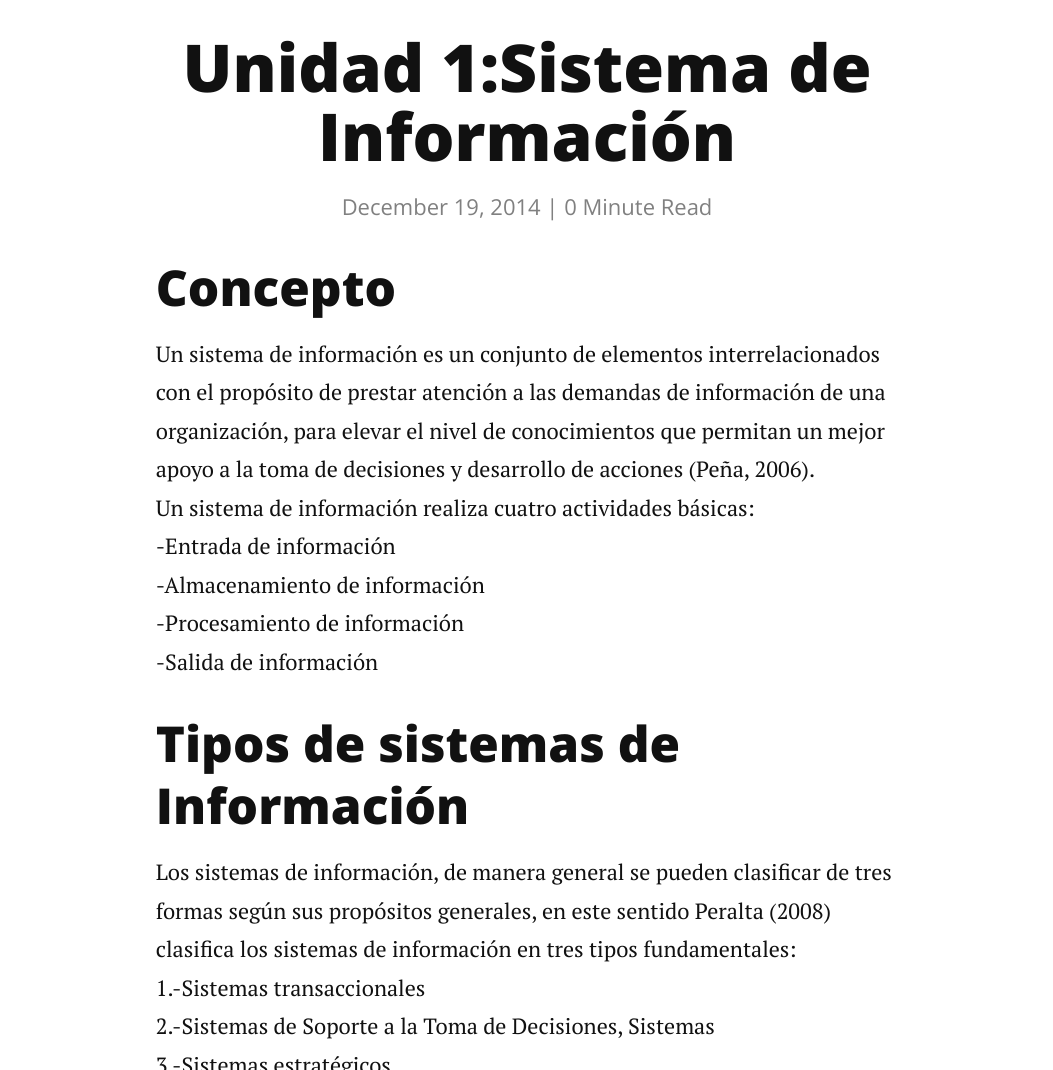
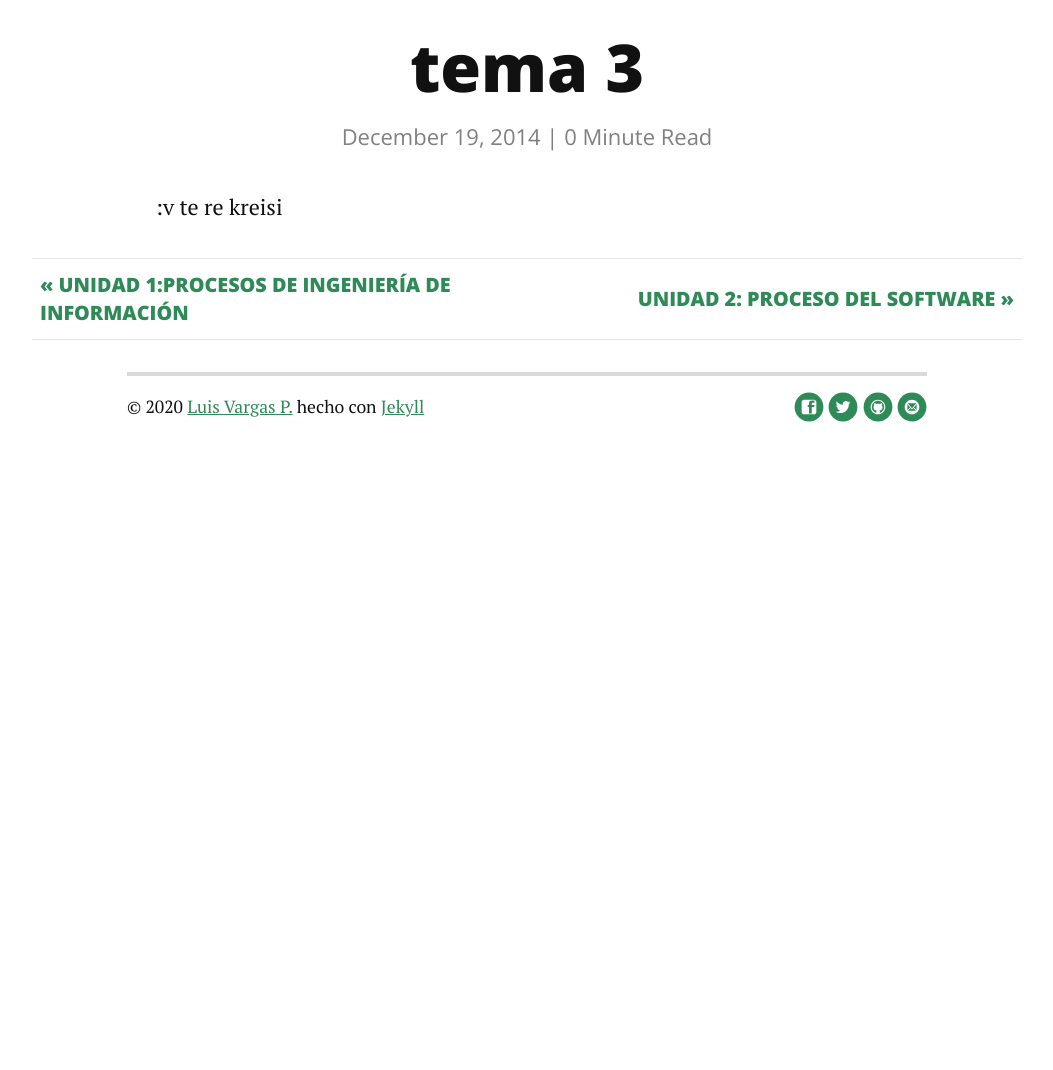
Before and after one commit to BlogdeLenguaje/BlogdeLenguaje.github.io, a Jekyll site: the page built from _posts/2014-12-19-tema3.markdown, in a window 1280 px wide and 1400 px high. Shown: the part 330-1400 px from the top of the window, without its empty margins (113-1166 px from the left). Built offline with Jekyll 4.4.1, drawn with Linux system fonts in a browser that asks for light colours; nearby versions of some CDN libraries; some of the changed text lies outside the part shown.

Commit message:
Update 2014-12-19-tema3.markdown

```diff
--- a/_posts/2014-12-19-tema3.markdown
+++ b/_posts/2014-12-19-tema3.markdown
@@ -1,30 +1,6 @@
 ---
 layout: post
-title:  "Unidad 1:Sistema de Información"
+title:  "tema 3"
 date:   2014-12-19
 ---
-<h2>Concepto</h2>
- <p>Un sistema de información es un conjunto de elementos interrelacionados con el propósito de prestar atención a las demandas de información de una organización, para elevar el nivel de conocimientos que permitan un mejor apoyo a la toma de decisiones y desarrollo de acciones (Peña, 2006).<br>
-Un sistema de información realiza cuatro actividades básicas:<br>
--Entrada de información<br>
--Almacenamiento de información<br>
--Procesamiento de información<br>
--Salida de información</p>
-<h2>Tipos de sistemas de Información</h2>
-<p>Los sistemas de información, de manera general se pueden clasificar de tres formas según sus propósitos generales, en este sentido Peralta (2008) clasifica los sistemas de información en tres tipos fundamentales:<br>
-1.-Sistemas transaccionales<br>
-2.-Sistemas de Soporte a la Toma de Decisiones, Sistemas<br>
-3.-Sistemas estratégicos</p>
-<h2>Elementos de un sistema de información</h2>
-<p>-Financieros<br>
--Administrativos<br>
--Humanos<br>
--Materiales<br>
--Tecnológicos<br>
-Otro autor desconocido (s/a, 2008b) plantea que un sistema de información está compuesto por 6 elementos y son: <br>
--Base de Datos <br>
--Transacciones<br>
--Informes<br>
--Procesos<br>
--Usuario<br>
--Procedimientos Administrativos</p>
+:v te re kreisi
```
